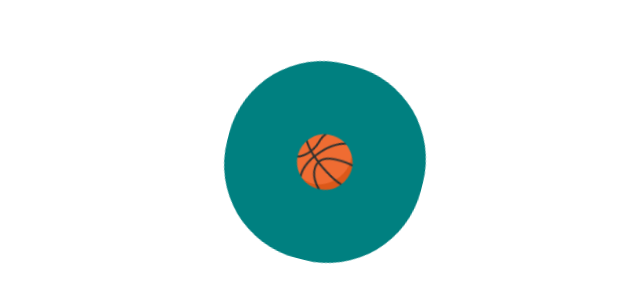
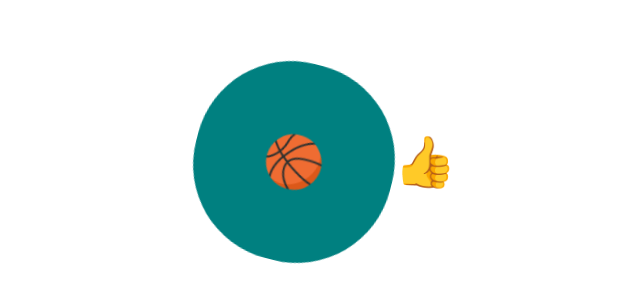
Before and after one commit to bestgoogoo/react-crypto-tracker, a React (Create React App) app: page / in a window 1280 px wide. Shown: the part 246-548 px from the top of the page, without its empty margins (315-955 px from the left). Built offline with nearby package versions, Linux system fonts and the light colour scheme.

Commit message:
Pseudo Selector 2 - The hover&active of the two Emoji are different

```diff
--- a/src/App.js
+++ b/src/App.js
@@ -20,6 +20,9 @@ const rotationAnimation = keyframes`
   border-radius: 50%;
 }
 `;
+const Emoji = styled.span`
+  font-size: 50px;
+`;
 const Box = styled.div`
   display: flex;
   justify-content: center;
@@ -28,8 +31,7 @@ const Box = styled.div`
   width: 200px;
   background-color: teal;
   animation: ${rotationAnimation} 1s linear infinite;
-  span {
-    font-size: 50px;
+  ${Emoji} {
     &:hover {
       font-size: 100px;
     }
@@ -43,8 +45,9 @@ function App() {
   return (
     <Father as="header">
       <Box>
-        <span>🏀</span>
+        <Emoji>🏀</Emoji>
       </Box>
+      <Emoji>👍</Emoji>
     </Father>
   );
 }
```
